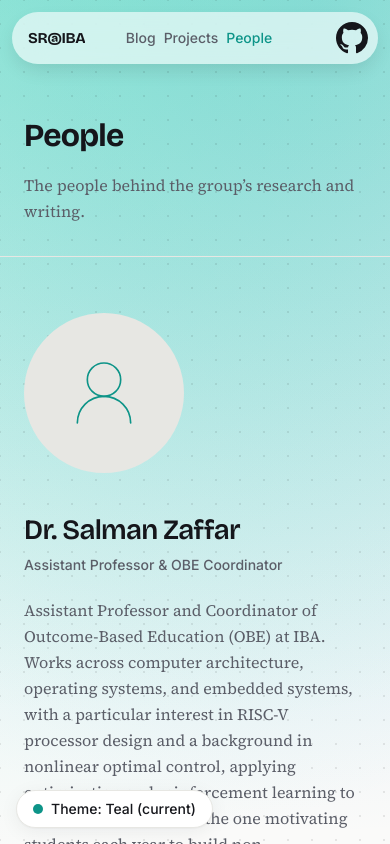
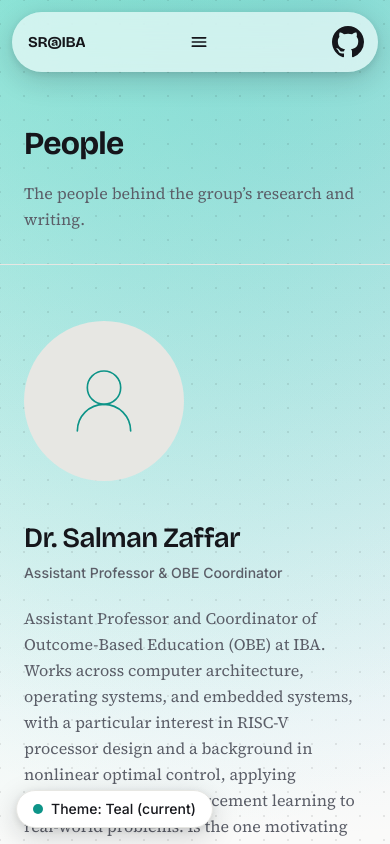
Before and after one commit to systems-resarch-at-iba/site, a Next.js app: page /people in a window 390 px wide. Shown: the top 844 px of the page. Built offline with nearby package versions, Linux system fonts and the light colour scheme.

Commit message:
Fix nav: mobile menu, floating shadow, touch targets

```diff
--- a/app/globals.css
+++ b/app/globals.css
@@ -40,9 +40,14 @@
   --radius-sm: 6px;
   --radius-md: 10px;
 
-  /* Shadows */
-  --shadow-float: 0 8px 24px rgb(21 22 27 / 0.06);
-  --shadow-nav: 0 4px 20px rgb(21 22 27 / 0.06), 0 1px 2px rgb(21 22 27 / 0.04);
+  /* Shadows: strong enough to read as "floating" against either theme's
+     background, not just a subtle card lift -- the previous, much lower
+     opacities were nearly invisible on light backgrounds and closer to
+     invisible on dark ones, since neither varies by theme (there's no
+     dark-mode override for these tokens; the same dark RGB just reads as
+     dark-on-dark once the page background itself goes dark). */
+  --shadow-float: 0 8px 24px rgb(21 22 27 / 0.14);
+  --shadow-nav: 0 8px 28px rgb(21 22 27 / 0.18), 0 2px 8px rgb(21 22 27 / 0.1);
 }
 
 /* Aurora glow colors: plain custom properties, not @theme (these aren't
--- a/components/layout/navigation.tsx
+++ b/components/layout/navigation.tsx
@@ -1,5 +1,6 @@
 'use client'
 
+import { useState } from 'react'
 import Link from 'next/link'
 import { usePathname } from 'next/navigation'
 import { GitHubIcon } from '../ui/icons'
@@ -7,6 +8,7 @@ import { GitHubIcon } from '../ui/icons'
 const NAV_LINKS = [
   { label: 'Blog', href: '/blog' },
   { label: 'Projects', href: '/projects' },
+  { label: 'Playground', href: '/playground' },
   { label: 'People', href: '/people' },
 ]
 
@@ -15,14 +17,20 @@ const NAV_LINKS = [
  * shadow and a glass blur, sitting above the ambient dot-grid. A 3-column
  * grid (not justify-between) so the link group sits at the true visual
  * center regardless of how wide the wordmark or CTA are.
+ *
+ * Below `sm`, the link group doesn't fit inline anymore (four labels plus
+ * the wordmark and GitHub button), so it's replaced by a hamburger toggle
+ * in the same grid slot, opening a stacked panel below the pill instead.
  */
 export function Navigation() {
   const pathname = usePathname()
   const isActive = (href: string) => pathname.startsWith(href)
+  const [mobileOpen, setMobileOpen] = useState(false)
 
   return (
     <div className="sticky top-3 z-50 flex justify-center px-3 sm:top-4 sm:px-4">
-      <nav className="grid w-full max-w-3xl grid-cols-[1fr_auto_1fr] items-center gap-2 rounded-full bg-paper-raised/60 py-2 pl-4 pr-2 shadow-[0_8px_20px_-4px_rgba(0,0,0,0.12)] backdrop-blur-lg sm:gap-4 sm:pl-5">
+      <div className="w-full max-w-3xl">
+        <nav className="grid w-full grid-cols-[1fr_auto_1fr] items-center gap-2 rounded-full bg-paper-raised/60 py-2 pl-4 pr-2 shadow-nav backdrop-blur-lg sm:gap-4 sm:pl-5">
           <Link
             href="/"
             className="justify-self-start truncate font-display text-[15px] font-bold tracking-tight text-ink transition-colors hover:text-signal focus-visible:outline-none focus-visible:ring-2 focus-visible:ring-signal focus-visible:ring-offset-2"
@@ -31,7 +39,7 @@ export function Navigation() {
             <span className="hidden sm:inline">Systems Research @ IBA</span>
           </Link>
 
-        <div className="flex items-center justify-self-center gap-2 sm:gap-6">
+          <div className="hidden items-center justify-self-center gap-6 sm:flex">
             {NAV_LINKS.map((link) => (
               <Link
                 key={link.href}
@@ -45,13 +53,33 @@ export function Navigation() {
             ))}
           </div>
 
+          <button
+            type="button"
+            onClick={() => setMobileOpen((v) => !v)}
+            aria-expanded={mobileOpen}
+            aria-label="Toggle navigation menu"
+            className="flex h-11 w-11 items-center justify-center justify-self-center rounded-full text-ink transition-colors hover:text-signal focus-visible:outline-none focus-visible:ring-2 focus-visible:ring-signal focus-visible:ring-offset-2 sm:hidden"
+          >
+            <svg
+              viewBox="0 0 24 24"
+              fill="none"
+              stroke="currentColor"
+              strokeWidth={2}
+              strokeLinecap="round"
+              className="h-5 w-5"
+              aria-hidden="true"
+            >
+              {mobileOpen ? <path d="M18 6L6 18M6 6l12 12" /> : <path d="M4 7h16M4 12h16M4 17h16" />}
+            </svg>
+          </button>
+
           <a
             href="https://github.com/systems-resarch-at-iba"
             target="_blank"
             rel="noopener noreferrer"
             aria-label="GitHub"
             className={`
-            flex h-9 w-9 shrink-0 items-center justify-center justify-self-end
+              flex h-11 w-11 shrink-0 items-center justify-center justify-self-end
               rounded-full text-ink transition-colors
               hover:text-signal
               focus-visible:outline-none focus-visible:ring-2 focus-visible:ring-signal focus-visible:ring-offset-2
@@ -64,6 +92,26 @@ export function Navigation() {
             <span className="hidden sm:inline">GitHub {'\u2197'}</span>
           </a>
         </nav>
+
+        {mobileOpen && (
+          <div className="mt-2 rounded-md border border-hairline bg-paper-raised p-2 shadow-nav backdrop-blur-lg sm:hidden">
+            <div className="flex flex-col">
+              {NAV_LINKS.map((link) => (
+                <Link
+                  key={link.href}
+                  href={link.href}
+                  onClick={() => setMobileOpen(false)}
+                  className={`rounded-sm px-3 py-2.5 font-sans text-sm font-medium transition-colors ${
+                    isActive(link.href) ? 'bg-signal-dim text-signal-ink' : 'text-ink hover:bg-paper'
+                  }`}
+                >
+                  {link.label}
+                </Link>
+              ))}
+            </div>
+          </div>
+        )}
+      </div>
     </div>
   )
 }
```
Lines whose indentation alone changed are shown as unchanged.
